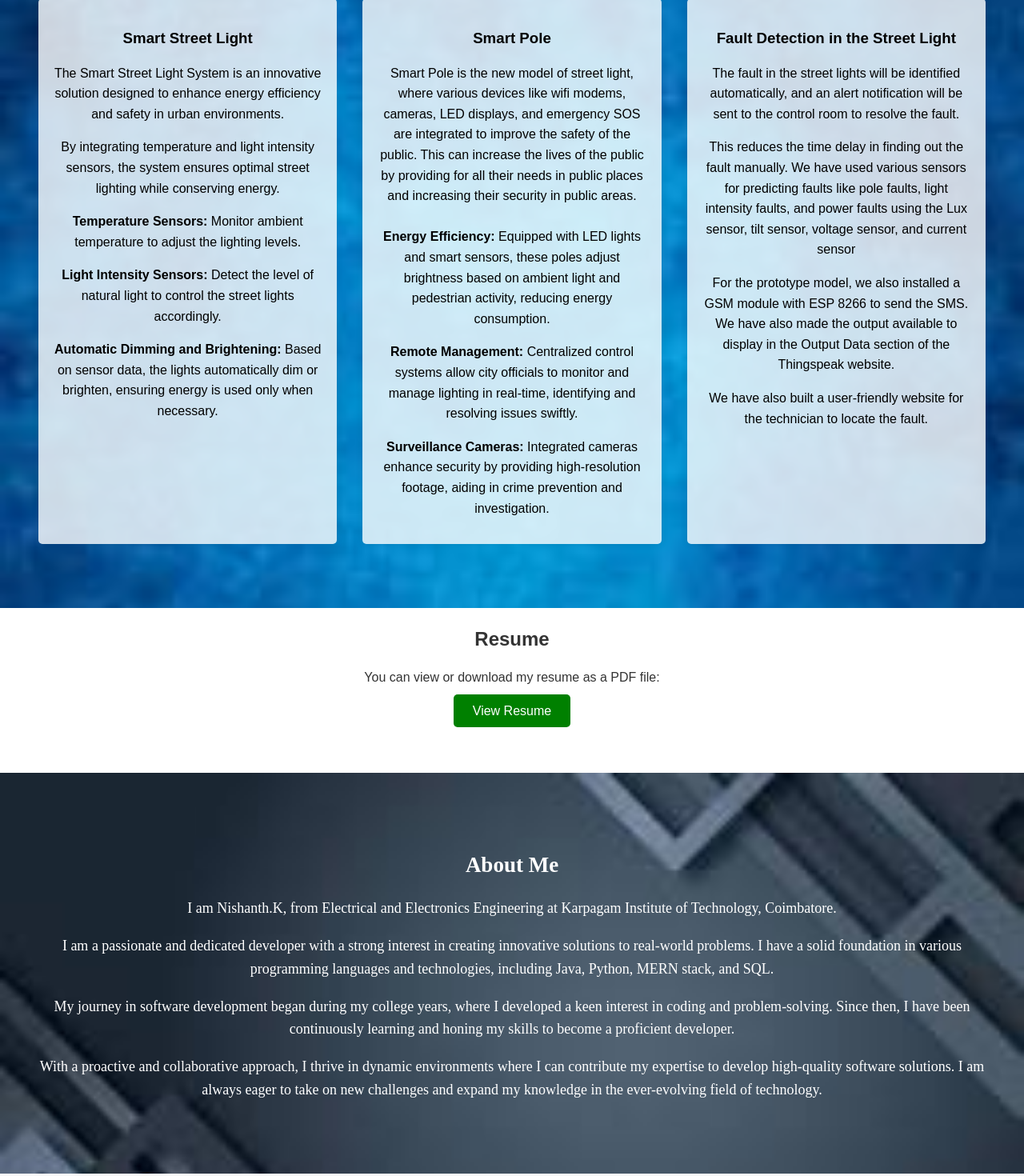
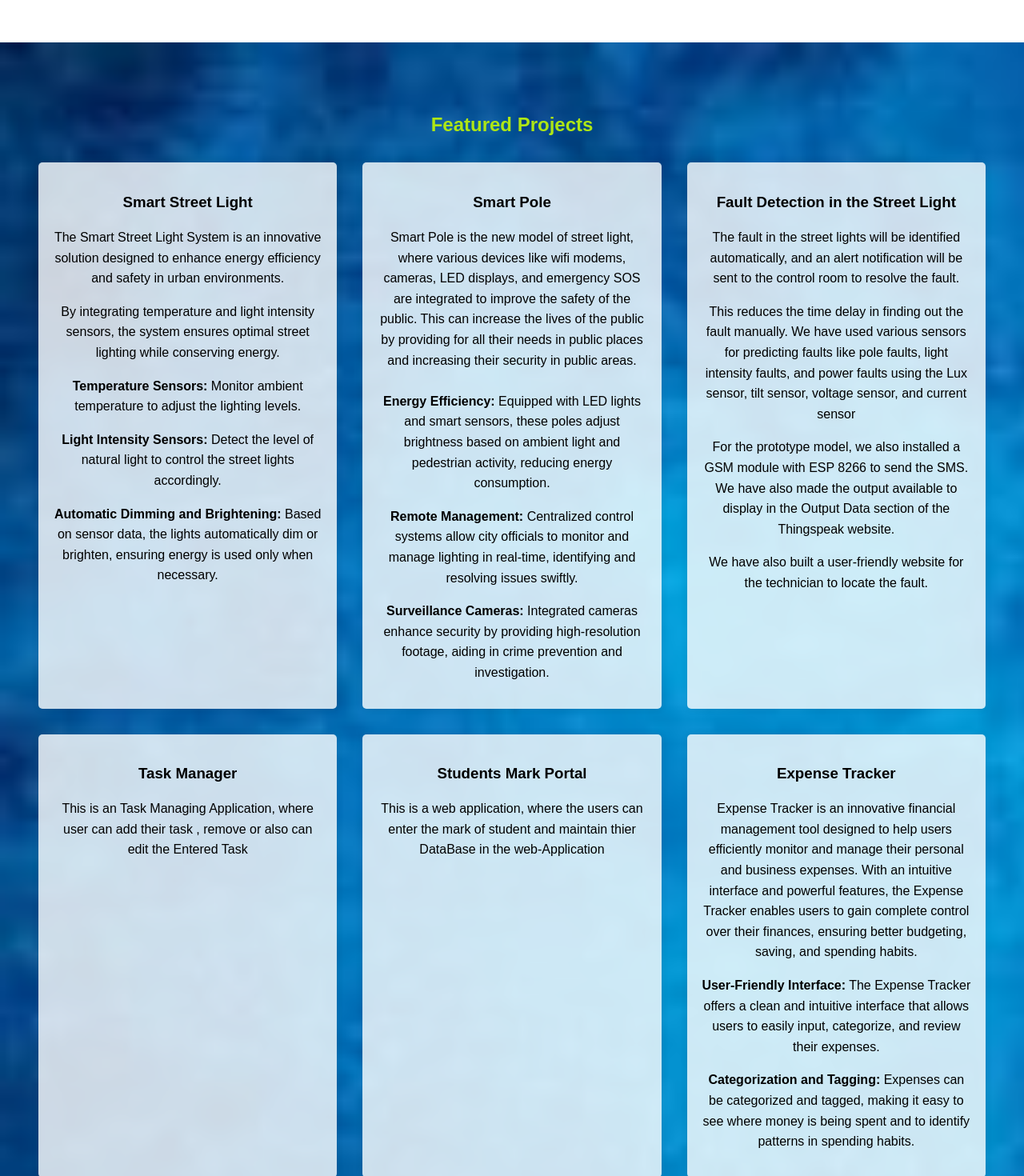
Before and after one commit to Nishanth1306/Portfolio, a React (Vite) app: page / in a window 1280 px wide. Shown: the part 2340-3810 px from the top of the page at 80% size. Built offline with nearby package versions, Linux system fonts and the light colour scheme.

Commit message:
Update project

```diff
--- a/src/App.jsx
+++ b/src/App.jsx
@@ -3,6 +3,8 @@ import Header from './components/Header';
 import Home from './components/Home';
 import Contact from './components/Contact';
 import About from './components/About';
+import Project from './components/project';
+
 import './App.css';
 
 const App = () => {
@@ -10,7 +12,10 @@ const App = () => {
     <div>
       <Header />
       <Home />
-      <About/>
+
+      <Project/>
+      <About />
+
       <Contact />
 
     </div>
--- a/src/components/Home.jsx
+++ b/src/components/Home.jsx
@@ -64,32 +64,7 @@ const Home = () => {
         </div>
       </div>
 
-      <div className="projects-overview">
-        <h2>Featured Projects</h2>
-        <div className="projects-list">
-          <div className="project-item">
-            <h3>Smart Street Light</h3>
-            <p>The Smart Street Light System is an innovative solution designed to enhance energy efficiency and safety in urban environments.</p><p> By integrating temperature and light intensity sensors, the system ensures optimal street lighting while conserving energy.</p><p>
-<strong>Temperature Sensors:</strong> Monitor ambient temperature to adjust the lighting levels.</p>
-<p><strong>Light Intensity Sensors:</strong> Detect the level of natural light to control the street lights accordingly.</p>
-<p><strong>Automatic Dimming and Brightening:</strong> Based on sensor data, the lights automatically dim or brighten, ensuring energy is used only when necessary.</p>
-          </div>
-          <div className="project-item">
-            <h3>Smart Pole</h3>
-            <p>Smart Pole is the new model of street light, where various devices like wifi modems, cameras, LED displays, and emergency SOS are integrated to improve the safety of the public. This can increase the lives of the public by providing for all their needs in public places and increasing their security in public areas.
-             <br></br><br></br><strong>
-Energy Efficiency:</strong> Equipped with LED lights and smart sensors, these poles adjust brightness based on ambient light and pedestrian activity, reducing energy consumption.
-<br></br><p><strong>Remote Management:</strong> Centralized control systems allow city officials to monitor and manage lighting in real-time, identifying and resolving issues swiftly.
-</p><p><strong>Surveillance Cameras:</strong> Integrated cameras enhance security by providing high-resolution footage, aiding in crime prevention and investigation.
-</p></p>
-          </div>
-          <div className="project-item">
-            <h3>Fault Detection in the Street Light</h3>
-            <p>The fault in the street lights will be identified automatically, and an alert notification will be sent to the control room to resolve the fault.</p><p> This reduces the time delay in finding out the fault manually. We have used various sensors for predicting faults like pole faults, light intensity faults, and power faults using the Lux sensor, tilt sensor, voltage sensor, and current sensor</p><p>For the prototype model, we also installed a GSM module with ESP 8266 to send the SMS. We have also made the output available to display in the Output Data section of the Thingspeak website.</p><p>
-We have also built a user-friendly website for the technician to locate the fault.</p>
-          </div>
-        </div>
-      </div>
+
 
       <div className="resume-section">
         <h2>Resume</h2>
--- /dev/null
+++ b/src/components/project.jsx
@@ -0,0 +1,48 @@
+import React from 'react'
+
+export default function project() {
+  return (
+    <div>
+        <div className="projects-overview">
+        <h2>Featured Projects</h2>
+        <div className="projects-list">
+          <div className="project-item">
+            <h3>Smart Street Light</h3>
+            <p>The Smart Street Light System is an innovative solution designed to enhance energy efficiency and safety in urban environments.</p><p> By integrating temperature and light intensity sensors, the system ensures optimal street lighting while conserving energy.</p><p>
+<strong>Temperature Sensors:</strong> Monitor ambient temperature to adjust the lighting levels.</p>
+<p><strong>Light Intensity Sensors:</strong> Detect the level of natural light to control the street lights accordingly.</p>
+<p><strong>Automatic Dimming and Brightening:</strong> Based on sensor data, the lights automatically dim or brighten, ensuring energy is used only when necessary.</p>
+          </div>
+          <div className="project-item">
+            <h3>Smart Pole</h3>
+            <p>Smart Pole is the new model of street light, where various devices like wifi modems, cameras, LED displays, and emergency SOS are integrated to improve the safety of the public. This can increase the lives of the public by providing for all their needs in public places and increasing their security in public areas.
+             <br></br><br></br><strong>
+Energy Efficiency:</strong> Equipped with LED lights and smart sensors, these poles adjust brightness based on ambient light and pedestrian activity, reducing energy consumption.
+<br></br><p><strong>Remote Management:</strong> Centralized control systems allow city officials to monitor and manage lighting in real-time, identifying and resolving issues swiftly.
+</p><p><strong>Surveillance Cameras:</strong> Integrated cameras enhance security by providing high-resolution footage, aiding in crime prevention and investigation.
+</p></p>
+          </div>
+          <div className="project-item">
+            <h3>Fault Detection in the Street Light</h3>
+            <p>The fault in the street lights will be identified automatically, and an alert notification will be sent to the control room to resolve the fault.</p><p> This reduces the time delay in finding out the fault manually. We have used various sensors for predicting faults like pole faults, light intensity faults, and power faults using the Lux sensor, tilt sensor, voltage sensor, and current sensor</p><p>For the prototype model, we also installed a GSM module with ESP 8266 to send the SMS. We have also made the output available to display in the Output Data section of the Thingspeak website.</p><p>
+We have also built a user-friendly website for the technician to locate the fault.</p>
+          </div>
+          <div className="project-item">
+            <h3>Task Manager</h3>
+            <p>This is an Task Managing Application, where user can add their task , remove or also can edit the Entered Task</p>
+          </div>
+          <div className="project-item">
+            <h3>Students Mark Portal</h3>
+            <p>This is a web application, where the users can enter the mark of student and maintain thier DataBase in the web-Application</p>
+          </div>
+          <div className="project-item">
+            <h3>Expense Tracker</h3>
+            <p>Expense Tracker is an innovative financial management tool designed to help users efficiently monitor and manage their personal and business expenses. With an intuitive interface and powerful features, the Expense Tracker enables users to gain complete control over their finances, ensuring better budgeting, saving, and spending habits.</p><p>
+            <b>User-Friendly Interface:</b> The Expense Tracker offers a clean and intuitive interface that allows users to easily input, categorize, and review their expenses.<p><b>Categorization and Tagging:</b> Expenses can be categorized and tagged, making it easy to see where money is being spent and to identify patterns in spending habits.</p>
+            </p>
+          </div>
+        </div>
+      </div>
+    </div>
+  )
+}
--- a/src/index.css
+++ b/src/index.css
@@ -137,7 +137,6 @@ footer {
   text-align: center;
 }
 
-/* Media query for smaller screens */
 @media (max-width: 768px) {
   nav ul {
     flex-direction: column;
@@ -146,6 +145,12 @@ footer {
 
   nav ul li {
     margin: 0.5em 0;
+  }
+
+  nav ul li a {
+    width: 100%;
+    text-align: center;
+    padding: 0.75em 0;
   }
 
   #welcome-text {
@@ -170,14 +175,16 @@ footer {
   }
 }
 
-/* Media query for extra small screens */
+
 @media (max-width: 480px) {
   header {
     padding: 0.5em 0;
   }
 
   nav ul li a {
-    padding: 0.5em;
+    padding: 0.75em 0;
+    width: 100%;
+    text-align: center;
   }
 
   #welcome-text h1 {
```
